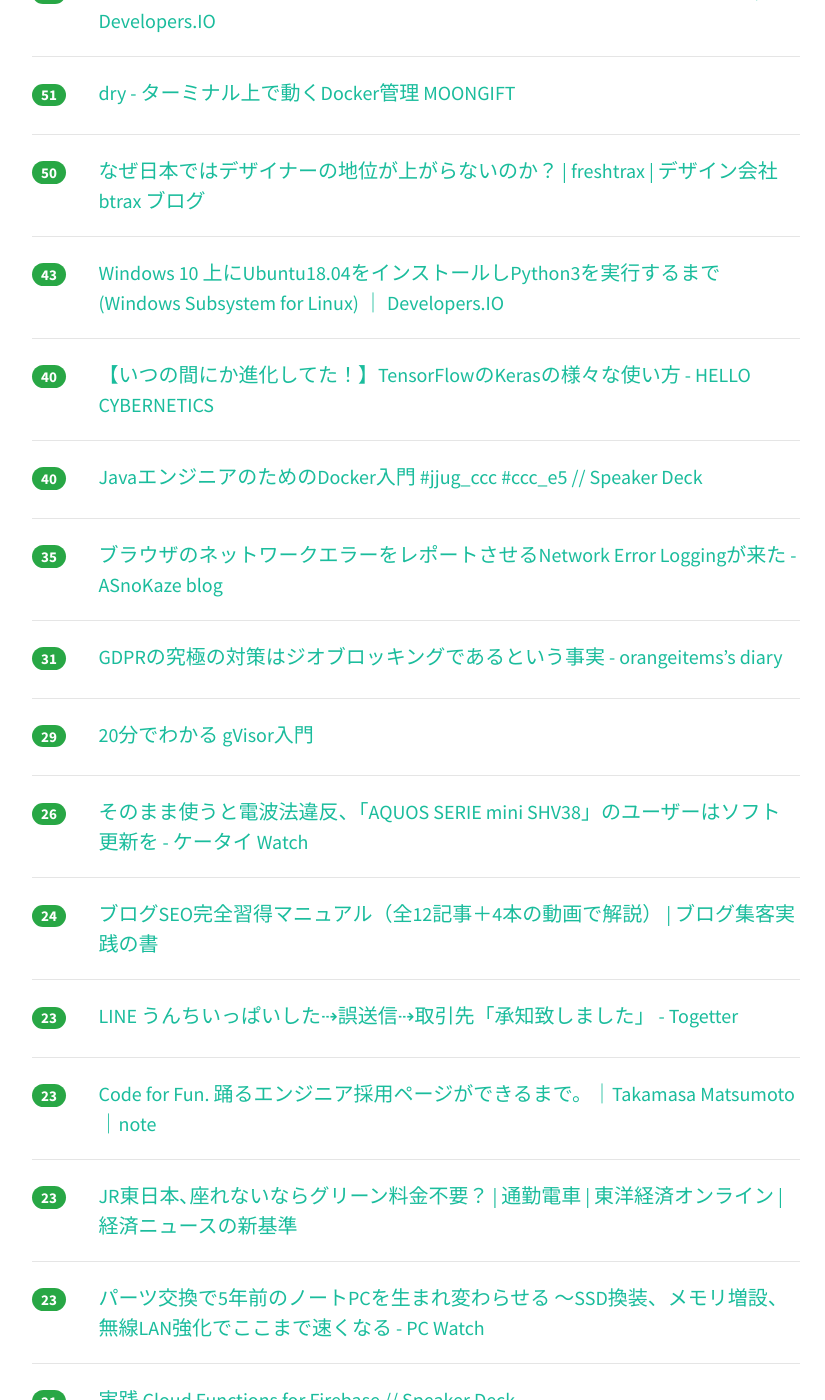
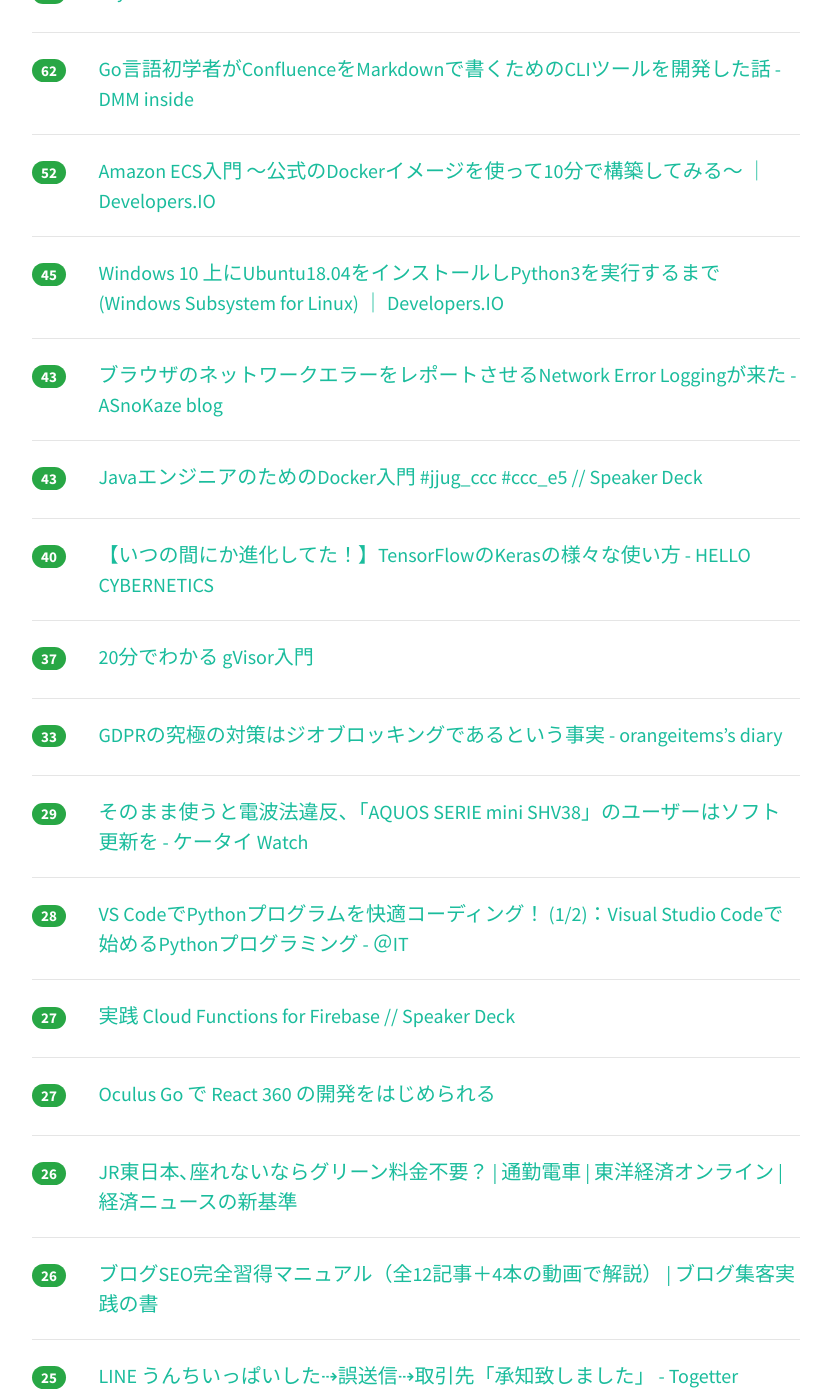
Before and after one commit to yatta47/hatena-matome-site, a Jekyll site: the page built from _posts/2018-05-29-hatena.md, in a window 1280 px wide and 1400 px high, scrolled down 778 px. Shown: the whole window, without its empty margins (224-1049 px from the left). Built offline with Jekyll 4.4.1, drawn with Linux system fonts in a browser that asks for light colours; nearby versions of some CDN libraries; some of the changed text lies outside the part shown.

Commit message:
Updated 2018-05-29

```diff
--- a/_posts/2018-05-29-hatena.md
+++ b/_posts/2018-05-29-hatena.md
@@ -1,24 +1,34 @@
 ---
 layout: post
 title:  "2018-05-29 はてぶIT"
-date:   2018-05-29 11:02:37
+date:   2018-05-29 12:02:56
 tags: [it-hotentry]
 ---
-33 件のデータあり
+36 件のデータあり
 
 <hr><div class="row">
-<div class="col-1"><span class="badge badge-pill badge-success h2">176</span></div>
+<div class="col-1"><span class="badge badge-pill badge-success h2">209</span></div>
 <div class="col-11"><a href='https://iphone-mania.jp/news-213657/' target='_blank'>iPhone Xのノッチが美しい理由 - iPhone Mania</a></div>
 </div>
 <hr>
 <div class="row">
-<div class="col-1"><span class="badge badge-pill badge-success h2">92</span></div>
+<div class="col-1"><span class="badge badge-pill badge-success h2">185</span></div>
 <div class="col-11"><a href='http://tech.nikkeibp.co.jp/atcl/nxt/column/18/00138/052200072/' target='_blank'>楽天市場でPC購入、自ら味わったネット通販トラブルの闇 | 日経 xTECH（クロステック）</a></div>
 </div>
 <hr>
 <div class="row">
-<div class="col-1"><span class="badge badge-pill badge-success h2">73</span></div>
+<div class="col-1"><span class="badge badge-pill badge-success h2">90</span></div>
 <div class="col-11"><a href='http://sumida.hatenablog.com/entry/2018/05/28/210000' target='_blank'>日大の「ご批判は甘んじてお受けいたします」に釣られる人々 - 14 Til I Die</a></div>
+</div>
+<hr>
+<div class="row">
+<div class="col-1"><span class="badge badge-pill badge-success h2">90</span></div>
+<div class="col-11"><a href='http://blog.btrax.com/jp/2018/05/29/designers-in-japan/' target='_blank'>なぜ日本ではデザイナーの地位が上がらないのか？ | freshtrax | デザイン会社 btrax ブログ</a></div>
+</div>
+<hr>
+<div class="row">
+<div class="col-1"><span class="badge badge-pill badge-success h2">65</span></div>
+<div class="col-11"><a href='https://www.moongift.jp/2018/05/dry-%E3%82%BF%E3%83%BC%E3%83%9F%E3%83%8A%E3%83%AB%E4%B8%8A%E3%81%A7%E5%8B%95%E3%81%8Fdocker%E7%AE%A1%E7%90%86/' target='_blank'>dry - ターミナル上で動くDocker管理 MOONGIFT</a></div>
 </div>
 <hr>
 <div class="row">
@@ -32,18 +42,18 @@ tags: [it-hotentry]
 </div>
 <hr>
 <div class="row">
-<div class="col-1"><span class="badge badge-pill badge-success h2">51</span></div>
-<div class="col-11"><a href='https://www.moongift.jp/2018/05/dry-%E3%82%BF%E3%83%BC%E3%83%9F%E3%83%8A%E3%83%AB%E4%B8%8A%E3%81%A7%E5%8B%95%E3%81%8Fdocker%E7%AE%A1%E7%90%86/' target='_blank'>dry - ターミナル上で動くDocker管理 MOONGIFT</a></div>
-</div>
-<hr>
-<div class="row">
-<div class="col-1"><span class="badge badge-pill badge-success h2">50</span></div>
-<div class="col-11"><a href='http://blog.btrax.com/jp/2018/05/29/designers-in-japan/' target='_blank'>なぜ日本ではデザイナーの地位が上がらないのか？ | freshtrax | デザイン会社 btrax ブログ</a></div>
+<div class="col-1"><span class="badge badge-pill badge-success h2">45</span></div>
+<div class="col-11"><a href='https://dev.classmethod.jp/tool/wslonubuntu18/' target='_blank'>Windows 10 上にUbuntu18.04をインストールしPython3を実行するまで(Windows Subsystem for Linux) ｜ Developers.IO</a></div>
 </div>
 <hr>
 <div class="row">
 <div class="col-1"><span class="badge badge-pill badge-success h2">43</span></div>
-<div class="col-11"><a href='https://dev.classmethod.jp/tool/wslonubuntu18/' target='_blank'>Windows 10 上にUbuntu18.04をインストールしPython3を実行するまで(Windows Subsystem for Linux) ｜ Developers.IO</a></div>
+<div class="col-11"><a href='https://asnokaze.hatenablog.com/entry/2018/05/28/210830' target='_blank'>ブラウザのネットワークエラーをレポートさせるNetwork Error Loggingが来た - ASnoKaze blog</a></div>
+</div>
+<hr>
+<div class="row">
+<div class="col-1"><span class="badge badge-pill badge-success h2">43</span></div>
+<div class="col-11"><a href='https://speakerdeck.com/sammy7th/javaenziniafalsetamefalsedockerru-men-number-jjug-ccc-number-ccc-e5' target='_blank'>JavaエンジニアのためのDocker入門 #jjug_ccc #ccc_e5 // Speaker Deck</a></div>
 </div>
 <hr>
 <div class="row">
@@ -52,38 +62,53 @@ tags: [it-hotentry]
 </div>
 <hr>
 <div class="row">
-<div class="col-1"><span class="badge badge-pill badge-success h2">40</span></div>
-<div class="col-11"><a href='https://speakerdeck.com/sammy7th/javaenziniafalsetamefalsedockerru-men-number-jjug-ccc-number-ccc-e5' target='_blank'>JavaエンジニアのためのDocker入門 #jjug_ccc #ccc_e5 // Speaker Deck</a></div>
+<div class="col-1"><span class="badge badge-pill badge-success h2">37</span></div>
+<div class="col-11"><a href='https://www.slideshare.net/uzy_exe/201805gvisorintroduciton' target='_blank'>20分でわかる gVisor入門</a></div>
 </div>
 <hr>
 <div class="row">
-<div class="col-1"><span class="badge badge-pill badge-success h2">35</span></div>
-<div class="col-11"><a href='https://asnokaze.hatenablog.com/entry/2018/05/28/210830' target='_blank'>ブラウザのネットワークエラーをレポートさせるNetwork Error Loggingが来た - ASnoKaze blog</a></div>
-</div>
-<hr>
-<div class="row">
-<div class="col-1"><span class="badge badge-pill badge-success h2">31</span></div>
+<div class="col-1"><span class="badge badge-pill badge-success h2">33</span></div>
 <div class="col-11"><a href='http://www.orangeitems.com/entry/2018/05/28/172907' target='_blank'>GDPRの究極の対策はジオブロッキングであるという事実 - orangeitems’s diary</a></div>
 </div>
 <hr>
 <div class="row">
 <div class="col-1"><span class="badge badge-pill badge-success h2">29</span></div>
-<div class="col-11"><a href='https://www.slideshare.net/uzy_exe/201805gvisorintroduciton' target='_blank'>20分でわかる gVisor入門</a></div>
+<div class="col-11"><a href='https://k-tai.watch.impress.co.jp/docs/news/1124347.html' target='_blank'>そのまま使うと電波法違反、「AQUOS SERIE mini SHV38」のユーザーはソフト更新を - ケータイ Watch</a></div>
+</div>
+<hr>
+<div class="row">
+<div class="col-1"><span class="badge badge-pill badge-success h2">28</span></div>
+<div class="col-11"><a href='http://www.atmarkit.co.jp/ait/articles/1805/29/news031.html' target='_blank'>VS CodeでPythonプログラムを快適コーディング！ (1/2)：Visual Studio Codeで始めるPythonプログラミング - ＠IT</a></div>
+</div>
+<hr>
+<div class="row">
+<div class="col-1"><span class="badge badge-pill badge-success h2">27</span></div>
+<div class="col-11"><a href='https://speakerdeck.com/starhoshi/shi-jian-cloud-functions-for-firebase' target='_blank'>実践 Cloud Functions for Firebase // Speaker Deck</a></div>
+</div>
+<hr>
+<div class="row">
+<div class="col-1"><span class="badge badge-pill badge-success h2">27</span></div>
+<div class="col-11"><a href='https://dev.to/jgs/oculus-go--react-360--29lg' target='_blank'>Oculus Go で React 360 の開発をはじめられる</a></div>
 </div>
 <hr>
 <div class="row">
 <div class="col-1"><span class="badge badge-pill badge-success h2">26</span></div>
-<div class="col-11"><a href='https://k-tai.watch.impress.co.jp/docs/news/1124347.html' target='_blank'>そのまま使うと電波法違反、「AQUOS SERIE mini SHV38」のユーザーはソフト更新を - ケータイ Watch</a></div>
+<div class="col-11"><a href='https://toyokeizai.net/articles/-/221999' target='_blank'>JR東日本､座れないならグリーン料金不要？ | 通勤電車 | 東洋経済オンライン | 経済ニュースの新基準</a></div>
 </div>
 <hr>
 <div class="row">
-<div class="col-1"><span class="badge badge-pill badge-success h2">24</span></div>
+<div class="col-1"><span class="badge badge-pill badge-success h2">26</span></div>
 <div class="col-11"><a href='https://arata01.info/blog-seo-manual' target='_blank'>ブログSEO完全習得マニュアル（全12記事＋4本の動画で解説） | ブログ集客実践の書</a></div>
 </div>
 <hr>
 <div class="row">
-<div class="col-1"><span class="badge badge-pill badge-success h2">23</span></div>
+<div class="col-1"><span class="badge badge-pill badge-success h2">25</span></div>
 <div class="col-11"><a href='https://togetter.com/li/1231775' target='_blank'>LINE うんちいっぱいした⇢誤送信⇢取引先「承知致しました」 - Togetter</a></div>
+</div>
+<hr>
+<div class="row">
+<div class="col-1"><span class="badge badge-pill badge-success h2">25</span></div>
+<div class="col-11"><a href='https://pc.watch.impress.co.jp/docs/news/1124190.html' target='_blank'>パーツ交換で5年前のノートPCを生まれ変わらせる ～SSD換装、メモリ増設、無線LAN強化でここまで速くなる - PC Watch</a></div>
 </div>
 <hr>
 <div class="row">
@@ -92,23 +117,8 @@ tags: [it-hotentry]
 </div>
 <hr>
 <div class="row">
-<div class="col-1"><span class="badge badge-pill badge-success h2">23</span></div>
-<div class="col-11"><a href='https://toyokeizai.net/articles/-/221999' target='_blank'>JR東日本､座れないならグリーン料金不要？ | 通勤電車 | 東洋経済オンライン | 経済ニュースの新基準</a></div>
-</div>
-<hr>
-<div class="row">
-<div class="col-1"><span class="badge badge-pill badge-success h2">23</span></div>
-<div class="col-11"><a href='https://pc.watch.impress.co.jp/docs/news/1124190.html' target='_blank'>パーツ交換で5年前のノートPCを生まれ変わらせる ～SSD換装、メモリ増設、無線LAN強化でここまで速くなる - PC Watch</a></div>
-</div>
-<hr>
-<div class="row">
-<div class="col-1"><span class="badge badge-pill badge-success h2">21</span></div>
-<div class="col-11"><a href='https://speakerdeck.com/starhoshi/shi-jian-cloud-functions-for-firebase' target='_blank'>実践 Cloud Functions for Firebase // Speaker Deck</a></div>
-</div>
-<hr>
-<div class="row">
-<div class="col-1"><span class="badge badge-pill badge-success h2">20</span></div>
-<div class="col-11"><a href='https://dev.to/jgs/oculus-go--react-360--29lg' target='_blank'>Oculus Go で React 360 の開発をはじめられる</a></div>
+<div class="col-1"><span class="badge badge-pill badge-success h2">22</span></div>
+<div class="col-11"><a href='http://d.hatena.ne.jp/yomoyomo/20180529/ifconfigandnetstat' target='_blank'>Linuxがifconfigやnetstatといった昔からおなじみのネットワークコマンドを置き換える本当の理由 - YAMDAS現更新履歴</a></div>
 </div>
 <hr>
 <div class="row">
@@ -127,8 +137,8 @@ tags: [it-hotentry]
 </div>
 <hr>
 <div class="row">
-<div class="col-1"><span class="badge badge-pill badge-success h2">19</span></div>
-<div class="col-11"><a href='http://www.atmarkit.co.jp/ait/articles/1805/29/news031.html' target='_blank'>VS CodeでPythonプログラムを快適コーディング！ (1/2)：Visual Studio Codeで始めるPythonプログラミング - ＠IT</a></div>
+<div class="col-1"><span class="badge badge-pill badge-success h2">18</span></div>
+<div class="col-11"><a href='https://wired.jp/2018/05/29/gdpr-will-change-the-web-and-more/' target='_blank'>欧州で施行された「GDPR」は、あらゆる企業の経済活動に変化を迫る｜WIRED.jp</a></div>
 </div>
 <hr>
 <div class="row">
@@ -138,17 +148,17 @@ tags: [it-hotentry]
 <hr>
 <div class="row">
 <div class="col-1"><span class="badge badge-pill badge-success h2">17</span></div>
-<div class="col-11"><a href='http://d.hatena.ne.jp/yomoyomo/20180529/ifconfigandnetstat' target='_blank'>Linuxがifconfigやnetstatといった昔からおなじみのネットワークコマンドを置き換える本当の理由 - YAMDAS現更新履歴</a></div>
+<div class="col-11"><a href='http://blog.livedoor.jp/manamerit/archives/65797023.html' target='_blank'>高プロに関する人気ツイートまとめ - さまざまなめりっと</a></div>
+</div>
+<hr>
+<div class="row">
+<div class="col-1"><span class="badge badge-pill badge-success h2">17</span></div>
+<div class="col-11"><a href='https://www.asahi.com/articles/ASL5Y2PG5L4RPUTB002.html' target='_blank'>「屋根貸して」無料で太陽光パネル　１０年前後で所有権：朝日新聞デジタル</a></div>
 </div>
 <hr>
 <div class="row">
 <div class="col-1"><span class="badge badge-pill badge-success h2">16</span></div>
 <div class="col-11"><a href='https://forest.watch.impress.co.jp/docs/news/1124147.html' target='_blank'>「April 2018 Update」の更新失敗問題は「Avast」との非互換性が原因、修正版が公開 - 窓の杜</a></div>
-</div>
-<hr>
-<div class="row">
-<div class="col-1"><span class="badge badge-pill badge-success h2">16</span></div>
-<div class="col-11"><a href='http://blog.livedoor.jp/manamerit/archives/65797023.html' target='_blank'>高プロに関する人気ツイートまとめ - さまざまなめりっと</a></div>
 </div>
 <hr>
 <div class="row">
@@ -158,12 +168,17 @@ tags: [it-hotentry]
 <hr>
 <div class="row">
 <div class="col-1"><span class="badge badge-pill badge-success h2">13</span></div>
-<div class="col-11"><a href='https://wired.jp/2018/05/29/gdpr-will-change-the-web-and-more/' target='_blank'>欧州で施行された「GDPR」は、あらゆる企業の経済活動に変化を迫る｜WIRED.jp</a></div>
+<div class="col-11"><a href='https://www.gizmodo.jp/2018/05/smartspeaker-alexa.html' target='_blank'>Amazon Echoの盗聴騒動について振り返ると、やっぱりスマスピは予測不可能で怖い | ギズモード・ジャパン</a></div>
+</div>
+<hr>
+<div class="row">
+<div class="col-1"><span class="badge badge-pill badge-success h2">12</span></div>
+<div class="col-11"><a href='http://blog.cybozu.io/entry/2018/05/29/080000' target='_blank'>ざっくりわかった気になるモダンGC入門 - Cybozu Inside Out | サイボウズエンジニアのブログ</a></div>
 </div>
 <hr>
 <div class="row">
 <div class="col-1"><span class="badge badge-pill badge-success h2">11</span></div>
-<div class="col-11"><a href='https://www.asahi.com/articles/ASL5Y2PG5L4RPUTB002.html' target='_blank'>「屋根貸して」無料で太陽光パネル　１０年前後で所有権：朝日新聞デジタル</a></div>
+<div class="col-11"><a href='https://coliss.com/articles/build-websites/operation/design/not-use-bright-saturated-colors-for-backgrounds.html' target='_blank'>UIのデザインはちょっとしたことで印象が大きく変わる、背景に適した色の選び方 | コリス</a></div>
 </div>
 <hr>
 <div class="row">
```
